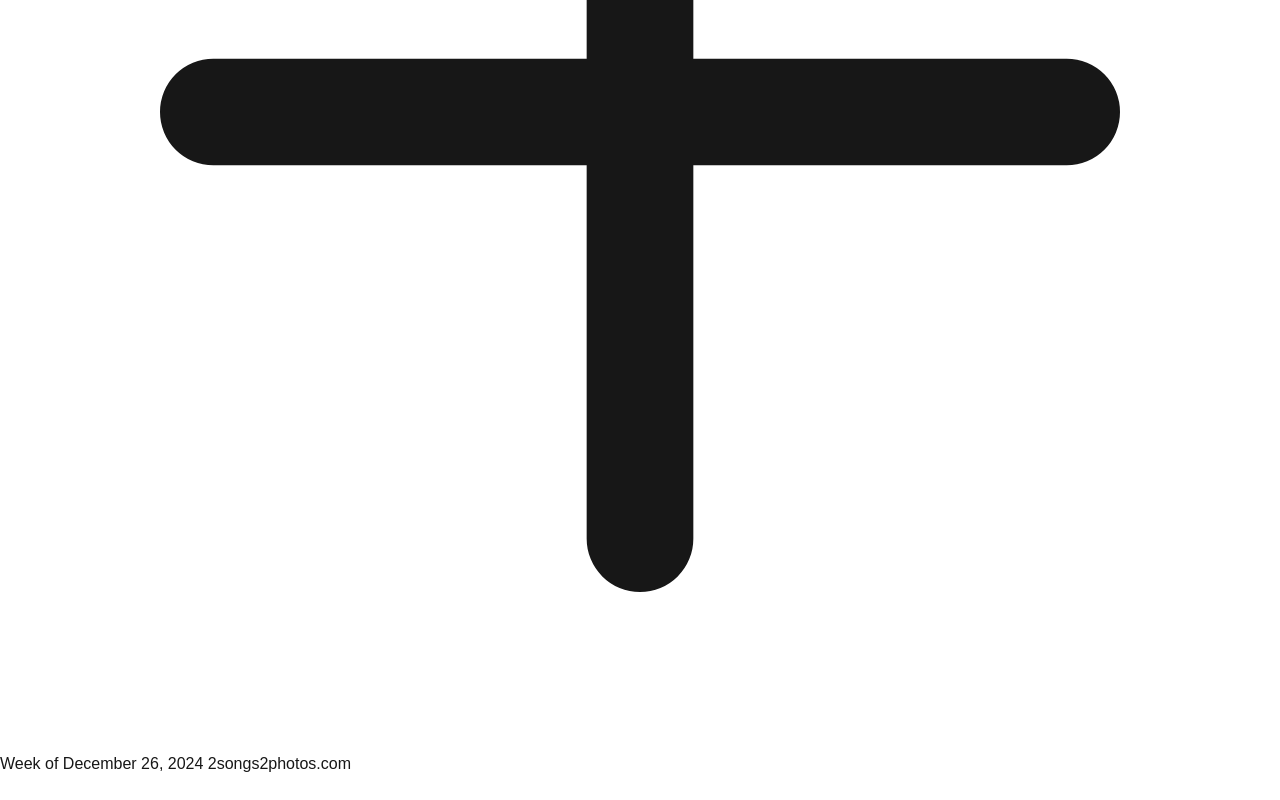
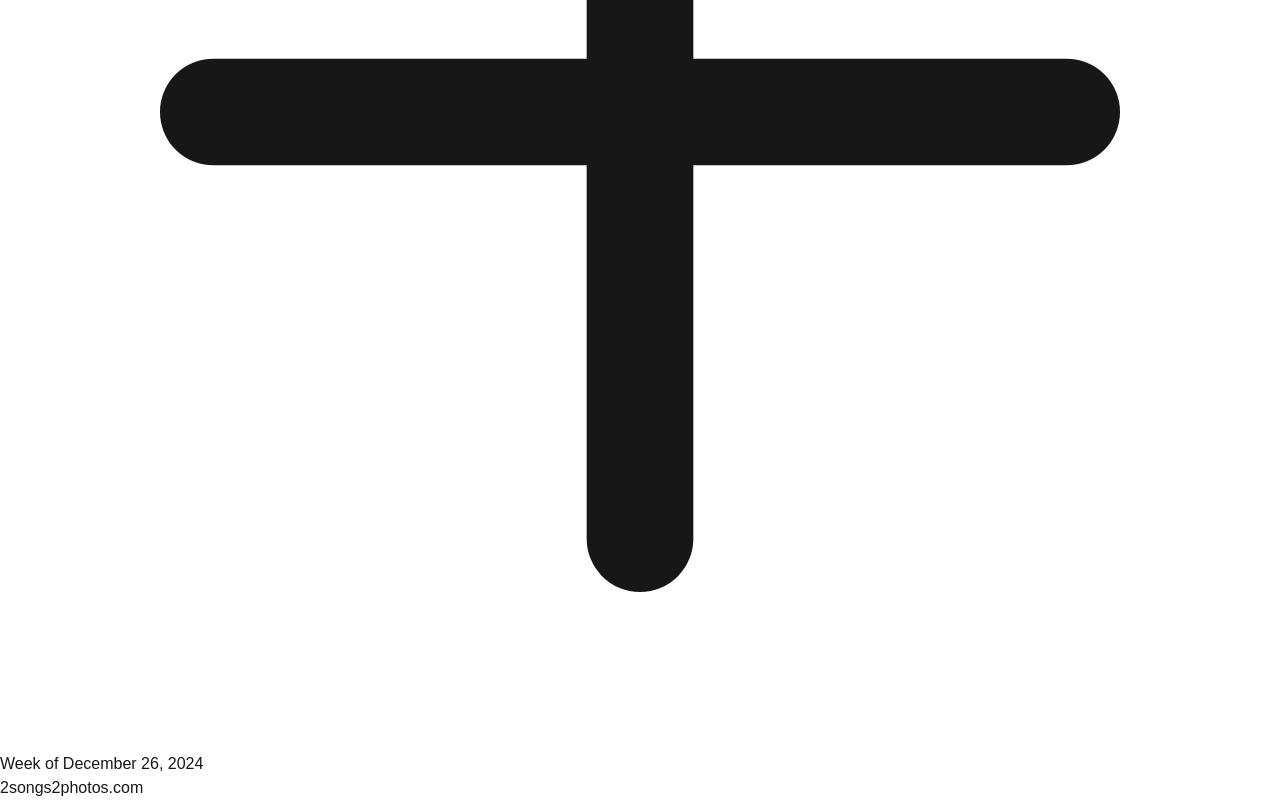
Before and after one commit to avischiffmann/2songs2photos, a Next.js app: page / in a window 1280 px wide. Shown: the part 4368-5168 px from the top of the page. Before the commit the page ends 5144 px from the top, so only its background shows below. Built offline with nearby package versions, Linux system fonts and the light colour scheme.

Commit message:
Initial commit - basic functionality complete

```diff
--- a/src/app/page.tsx
+++ b/src/app/page.tsx
@@ -64,8 +64,9 @@ export default function Home() {
           </div>
         </div>
 
-        <div className="text-center text-gray-500 font-light mt-4">
-          {getCurrentWeek()} 2songs2photos.com
+        <div className="text-center text-gray-500 font-light mt-4 space-y-1">
+          <div>{getCurrentWeek()}</div>
+          <div>2songs2photos.com</div>
         </div>
       </div>
 
```
